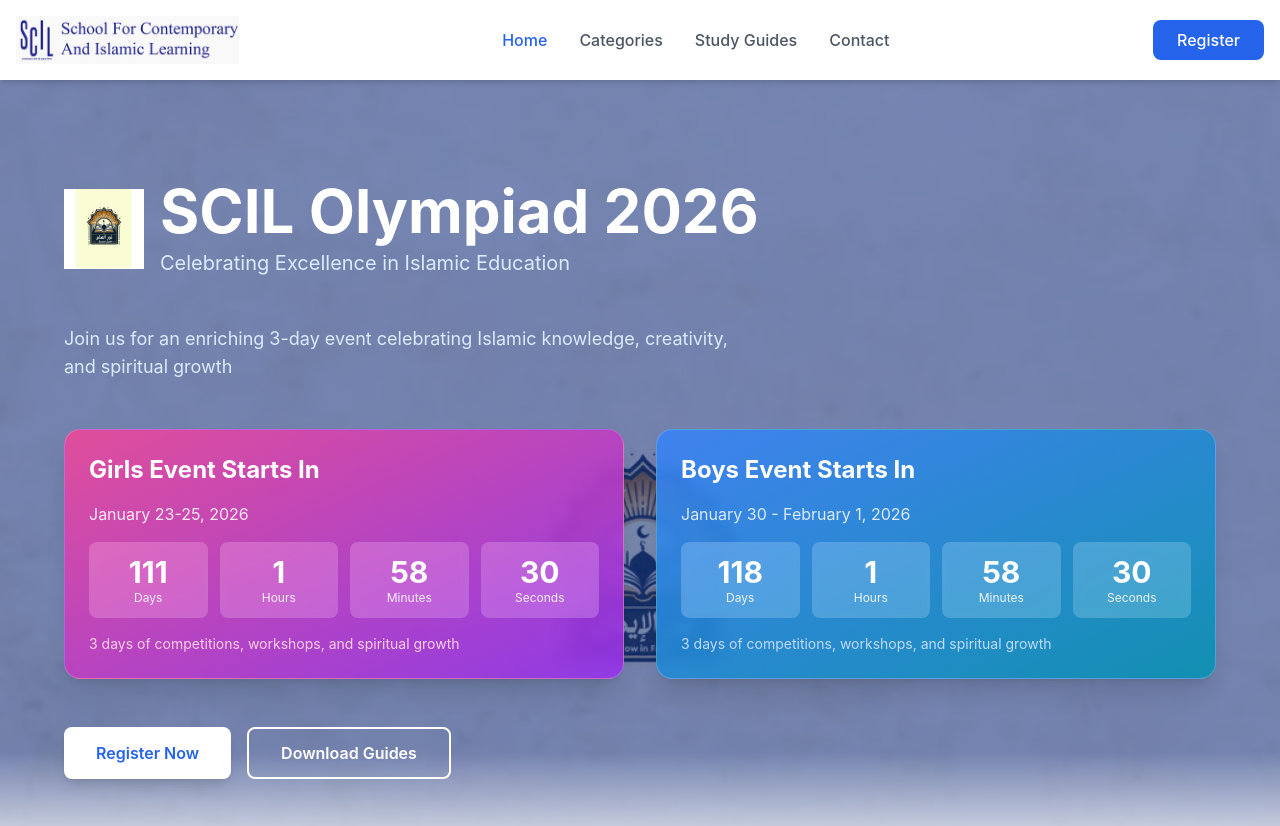
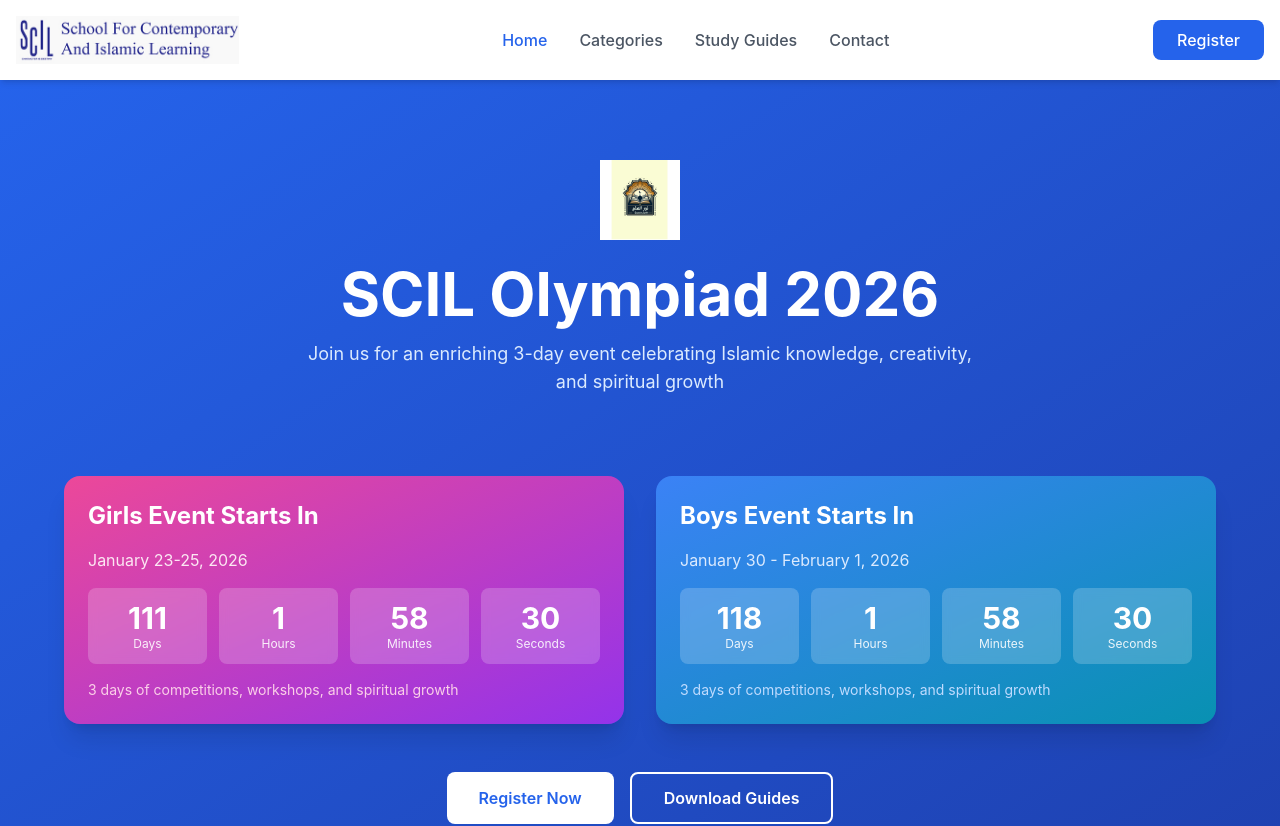
Before and after one commit to amoh2mad/scilolympiad, a React (Vite) app: page / in a window 1280 px wide. Shown: the top 826 px of the page. Built offline with nearby package versions, Linux system fonts and the light colour scheme; the HTML template or start-up script is replaced by a standard one.

Commit message:
changes 2.0

```diff
--- a/src/components/Header.jsx
+++ b/src/components/Header.jsx
@@ -16,24 +16,25 @@
     <header className="bg-white shadow-md sticky top-0 z-50">
       <div className="container mx-auto px-4 py-4">
         <div className="flex items-center justify-between">
-          {/* Logo - Updated with SCIL logo */}
-          <div className="flex items-center space-x-3">
+          {/* Logo Only */}
+          <div className="flex items-center">
             <img
               src="/images/scil-logo.png"
               alt="SCIL Olympiad"
-              className="h-12 object-contain" // Increased height for better visibility
+              className="h-12 object-contain"
               onError={(e) => {
                 e.target.style.display = 'none';
-                // Fallback to text if logo fails to load
+                // Fallback to text if image fails
                 const fallback = e.target.nextElementSibling;
                 if (fallback) fallback.style.display = 'flex';
               }}
             />
-            {/* Fallback text - hidden by default */}
-            <div className="hidden">
-              <span className="text-xl font-bold text-gray-800">
-                SCIL Olympiad 2026
-              </span>
+            {/* Fallback text logo */}
+            <div className="hidden items-center space-x-2">
+              <div className="w-10 h-10 bg-blue-600 rounded-lg flex items-center justify-center">
+                <span className="text-white font-bold text-sm">SC</span>
+              </div>
+              <span className="text-xl font-bold text-gray-800">SCIL Olympiad 2026</span>
             </div>
           </div>
 
--- a/src/components/Hero.jsx
+++ b/src/components/Hero.jsx
@@ -93,31 +93,15 @@
   }
 
   return (
-    <section className="relative text-white py-20 min-h-screen flex items-center">
-      {/* Background Image with Blue Overlay */}
-      <div className="absolute inset-0">
-        <img
-          src="/images/hero-bg.jpg"
-          alt="SCIL Olympiad 2026"
-          className="w-full h-full object-cover"
-          onError={(e) => {
-            e.target.style.display = 'none';
-            const fallback = e.target.nextElementSibling;
-            if (fallback) fallback.style.display = 'block';
-          }}
-        />
-        {/* Fallback gradient if image fails to load */}
-        <div className="hidden absolute inset-0 bg-gradient-to-br from-blue-600 to-purple-700"></div>
-        {/* Semi-transparent blue overlay */}
-        <div className="absolute inset-0 bg-blue-900/60"></div>
-      </div>
+    <section className="relative text-white py-20">
+      {/* Blue Band Background */}
+      <div className="absolute inset-0 bg-gradient-to-br from-blue-600 to-blue-800"></div>
 
-      {/* Content Container */}
       <div className="container mx-auto px-4 relative z-10">
         <div className="max-w-6xl mx-auto">
-          {/* Logo and Title Section */}
-          <div className="flex flex-col md:flex-row items-center justify-between mb-12">
-            <div className="flex items-center space-x-4 mb-6 md:mb-0">
+          {/* Centered Logo and Title */}
+          <div className="flex flex-col items-center justify-center text-center mb-12">
+            <div className="flex items-center justify-center space-x-4 mb-6">
               <img
                 src="/images/logo.png"
                 alt="SCIL Olympiad"
@@ -126,25 +110,19 @@
                   e.target.style.display = 'none';
                 }}
               />
-              <div>
-                <h1 className="text-4xl md:text-6xl font-bold mb-2">
-                  SCIL Olympiad 2026
-                </h1>
-                <p className="text-xl text-blue-100">
-                  Celebrating Excellence in Islamic Education
-                </p>
-              </div>
             </div>
+            <h1 className="text-4xl md:text-6xl font-bold mb-4">
+              SCIL Olympiad 2026
+            </h1>
+            <p className="text-lg mb-8 text-blue-100 max-w-2xl">
+              Join us for an enriching 3-day event celebrating Islamic knowledge, creativity, and spiritual growth
+            </p>
           </div>
-
-          <p className="text-lg mb-12 text-blue-100 max-w-2xl text-center md:text-left">
-            Join us for an enriching 3-day event celebrating Islamic knowledge, creativity, and spiritual growth
-          </p>
 
           {/* Side by Side Countdown Timers */}
           <div className="grid grid-cols-1 lg:grid-cols-2 gap-8 mb-12">
             {/* Girls Event Timer */}
-            <div className="bg-gradient-to-br from-pink-500/90 to-purple-600/90 backdrop-blur-sm rounded-2xl p-6 shadow-xl border border-white/20">
+            <div className="bg-gradient-to-br from-pink-500 to-purple-600 rounded-2xl p-6 shadow-xl">
               <h3 className="text-2xl font-bold mb-4 text-white">Girls Event Starts In</h3>
               <p className="text-pink-100 mb-4">January 23-25, 2026</p>
               <GirlsCountdownTimer />
@@ -154,7 +132,7 @@
             </div>
 
             {/* Boys Event Timer */}
-            <div className="bg-gradient-to-br from-blue-500/90 to-cyan-600/90 backdrop-blur-sm rounded-2xl p-6 shadow-xl border border-white/20">
+            <div className="bg-gradient-to-br from-blue-500 to-cyan-600 rounded-2xl p-6 shadow-xl">
               <h3 className="text-2xl font-bold mb-4 text-white">Boys Event Starts In</h3>
               <p className="text-blue-100 mb-4">January 30 - February 1, 2026</p>
               <BoysCountdownTimer />
@@ -165,25 +143,22 @@
           </div>
 
           {/* CTA Buttons */}
-          <div className="flex flex-col sm:flex-row gap-4 justify-center md:justify-start">
+          <div className="flex flex-col sm:flex-row gap-4 justify-center">
             <button
               onClick={scrollToRegistration}
-              className="bg-white text-blue-600 px-8 py-3 rounded-lg font-semibold hover:bg-blue-50 transition-colors duration-200 shadow-lg"
+              className="bg-white text-blue-600 px-8 py-3 rounded-lg font-semibold hover:bg-blue-50 transition-colors duration-200"
             >
               Register Now
             </button>
             <button
               onClick={() => document.getElementById('study-guides').scrollIntoView({ behavior: 'smooth' })}
-              className="border-2 border-white text-white px-8 py-3 rounded-lg font-semibold hover:bg-white/10 transition-colors duration-200 backdrop-blur-sm"
+              className="border-2 border-white text-white px-8 py-3 rounded-lg font-semibold hover:bg-white/10 transition-colors duration-200"
             >
               Download Guides
             </button>
           </div>
         </div>
       </div>
-
-      {/* Bottom Gradient Fade */}
-      <div className="absolute bottom-0 left-0 right-0 h-32 bg-gradient-to-t from-white to-transparent"></div>
     </section>
   )
 }
```
Also changed, not shown: src/components/Footer.jsx (+7 -81 lines).
